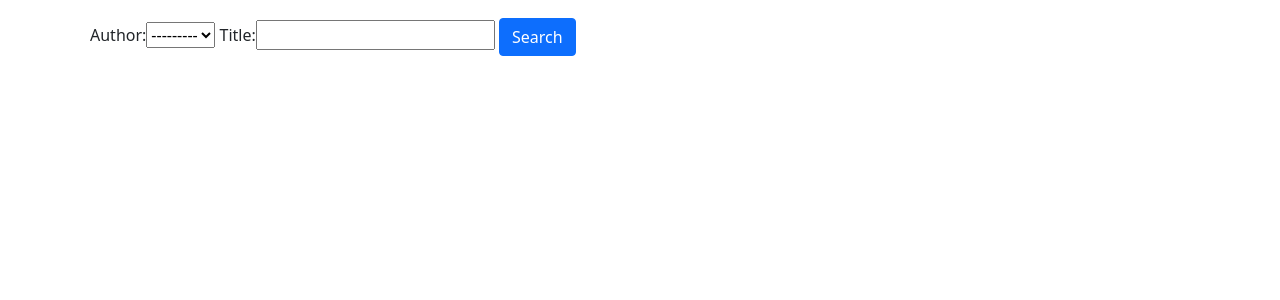
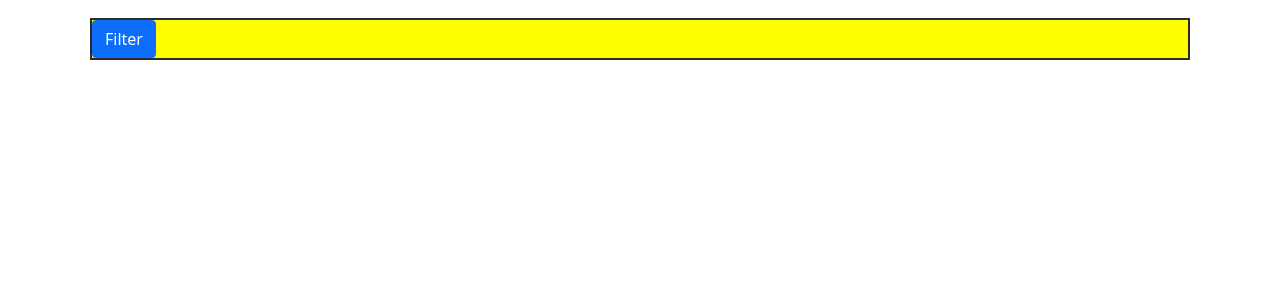
Before and after one commit to E-Designs/NewsBlog, a Django app: page / in a window 1280 px wide. Shown: the part 81-381 px from the top of the page. Run offline with Django 3.2, Linux system fonts and the light colour scheme; data that the repository does not hold is empty; some libraries are stand-ins or nearby versions.

Commit message:
Made filter form a toggle form.

```diff
--- a/blog/filters.py
+++ b/blog/filters.py
@@ -4,4 +4,4 @@ from .models import Post
 class postFilter(django_filters.FilterSet):
     class Meta:
         model = Post
-        fields = ['author','title',]
+        fields = ['author','title', 'subject', 'city', 'state',]
--- a/blog/static/css/blog.css
+++ b/blog/static/css/blog.css
@@ -54,3 +54,8 @@ nav ul li a{
     padding: 5px;
     border-bottom:  #2A2C2B solid 2px;
 }
+
+.filter{
+    background-color:#ffff00;
+    border: #2A2C2B solid 2px;
+}
--- a/blog/templates/blog/post_list.html
+++ b/blog/templates/blog/post_list.html
@@ -1,11 +1,20 @@
 {% extends 'blog/base.html' %}
+{% load crispy_forms_tags %}
 
 {% block content %}
-<article class="m-2">
-    <form method="GET">
-        {{search.form}}
-        <button class="btn btn-primary" type="submit">Search</button>
-    </form>
+<article class="m-2 filter">
+    <div>
+        <button class="btn btn-primary" type="button" data-bs-toggle="collapse" data-bs-target="#mfilter" aria-expanded="false" aria-controls="mfilter">Filter</button>
+    </div>
+    <div class="collapse" id="mfilter">
+        <div class="card card-body">
+        <h3>Search Menu</h3>
+        <form method="GET">
+            {{search.form|crispy}}
+            <button class="btn btn-primary" type="submit">Search</button>
+        </form>
+        </div>
+    </div>
 </article>
         {% for post in posts %}
             <article class="post">
```
